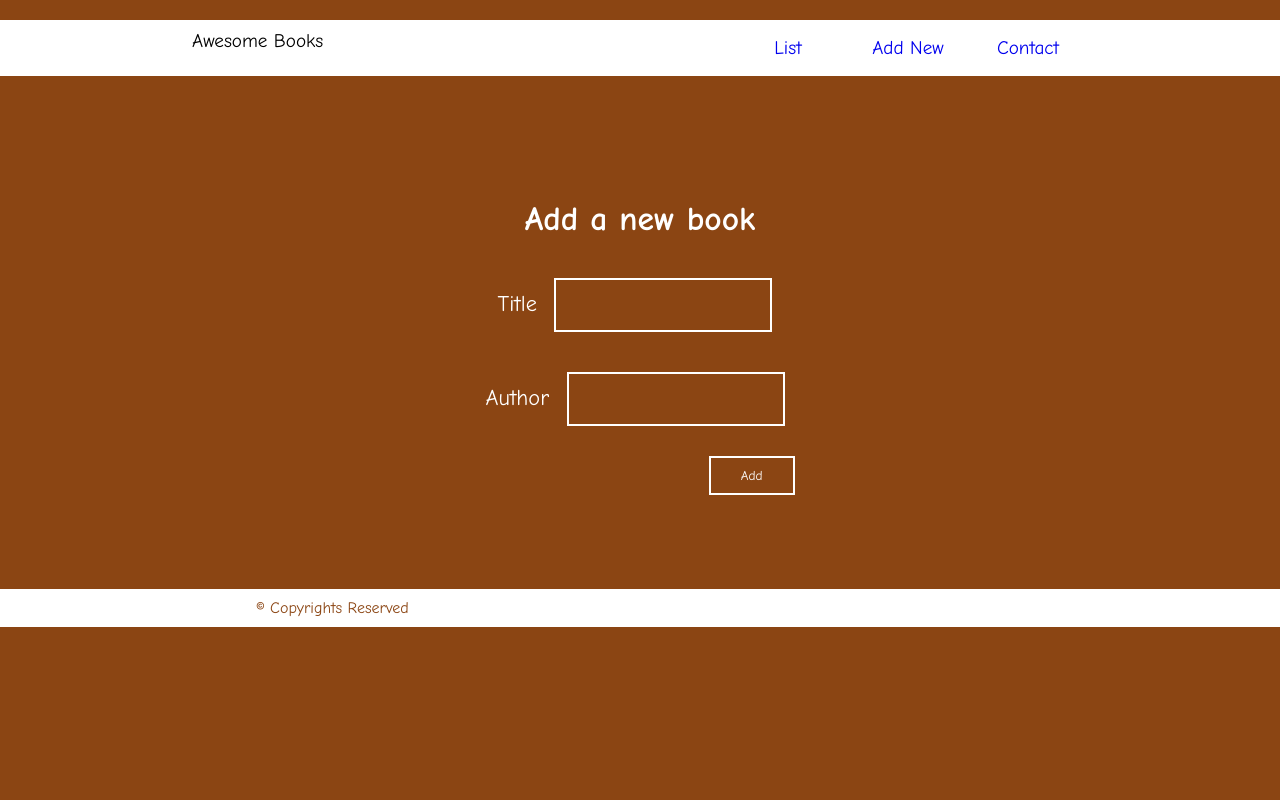
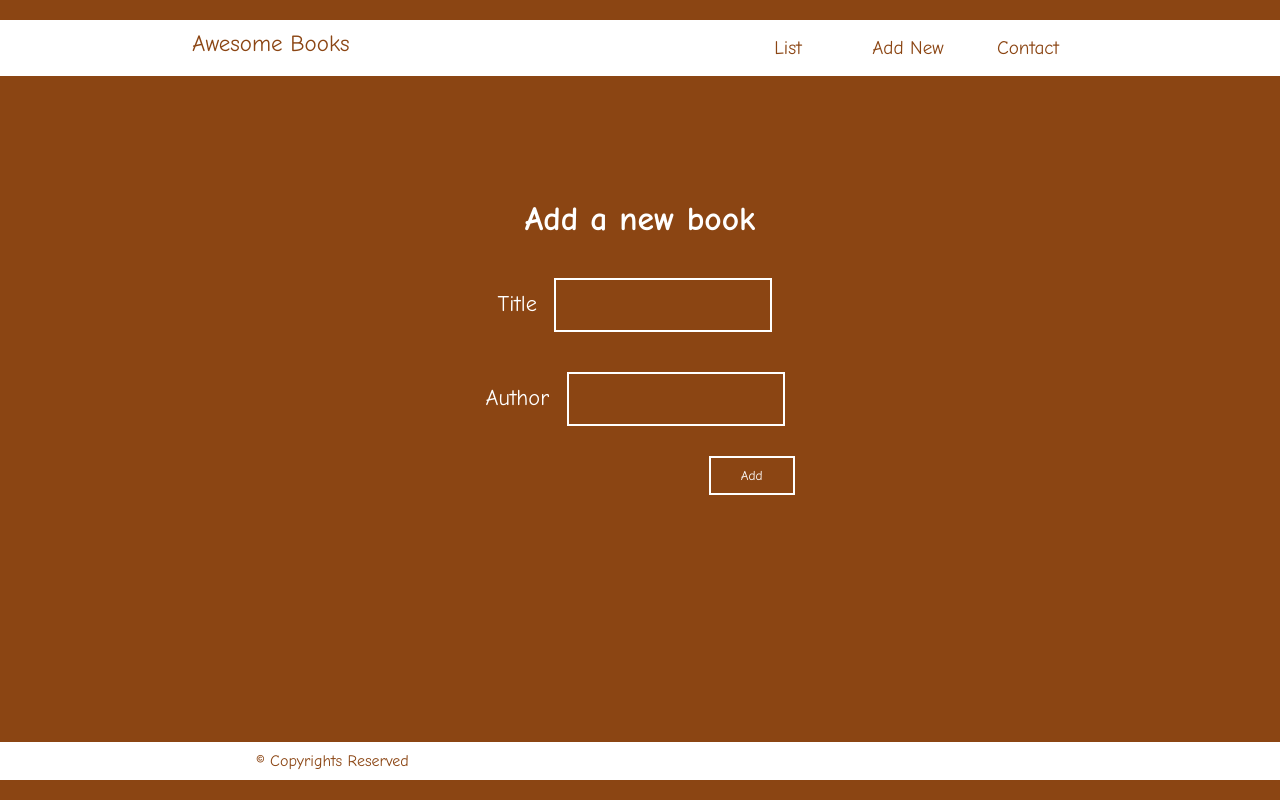
Before and after one commit to lawrahkonwea/Awesome-Book, a website: page index.html in a window 1280 px wide. Drawn offline with Linux system fonts and the light colour scheme.

Commit message:
fix style issues

```diff
--- a/style.css
+++ b/style.css
@@ -19,6 +19,11 @@ body {
 
 .body-three {
   display: none;
+}
+
+.logo p {
+  color: saddlebrown;
+  font-size: 1.2em;
 }
 
 .navigation {
@@ -59,6 +64,20 @@ body {
   padding: 10px 20px;
 }
 
+.links button a {
+  color: saddlebrown;
+}
+
+.table button a {
+  text-decoration: none;
+  font-size: 1.4em;
+  color: white;
+}
+
+.links button a:hover {
+  color: white;
+}
+
 .navigation button:hover {
   background-color: saddlebrown;
   color: white;
@@ -72,11 +91,14 @@ body {
 }
 
 footer {
+  width: 100%;
   padding: 10px 20%;
   background-color: white;
   display: flex;
   color: saddlebrown;
   bottom: 0;
+  position: fixed;
+  margin-bottom: 20px;
 }
 
 .container {
@@ -119,12 +141,6 @@ footer {
 
 .table tbody:nth-child(odd) {
   background-color: #642f08;
-}
-
-.table button a {
-  text-decoration: none;
-  font-size: 1.4em;
-  color: white;
 }
 
 .table button a:hover,
```
